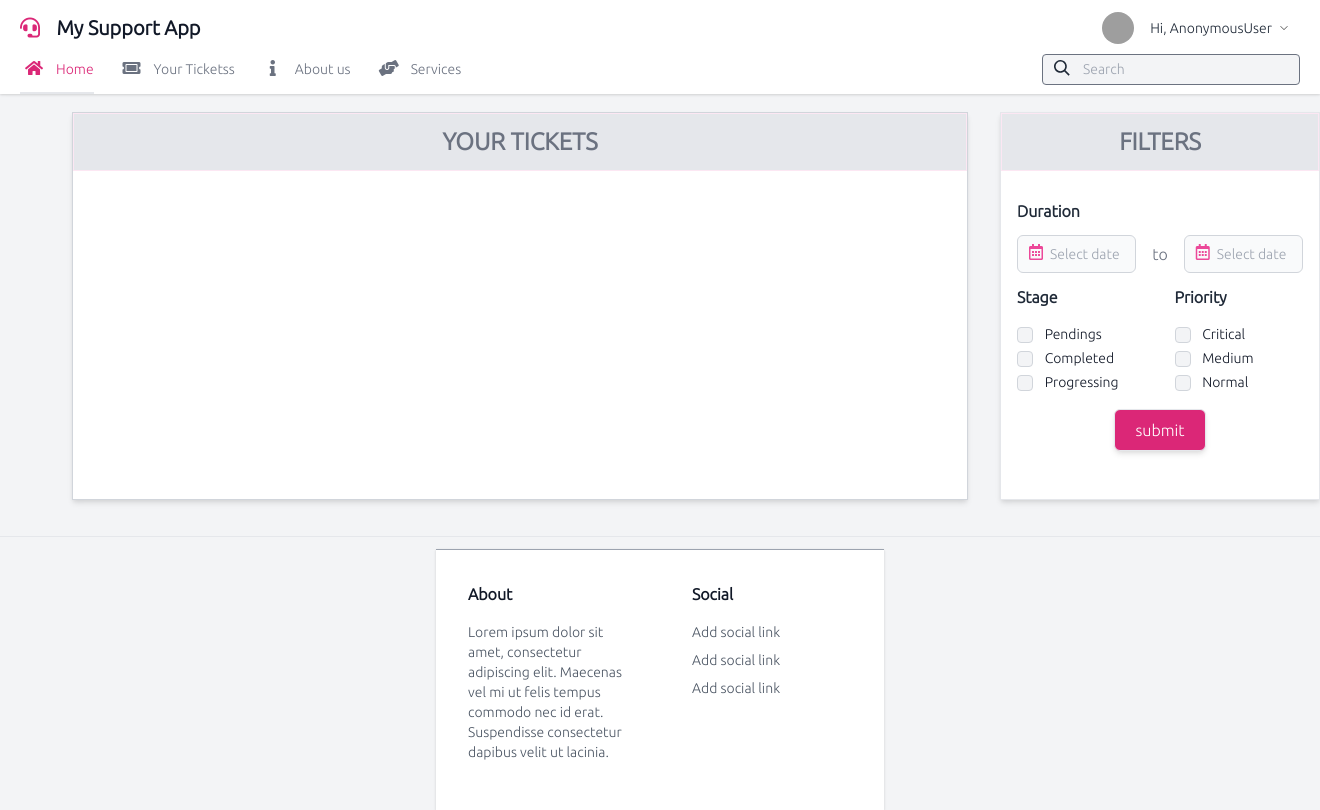
After one commit to dh-sagar12/django-support-ticket-application, a Django app: page /mytickets/ in a window 1320 px wide. The commit adds this page. Run offline with Django 4.2, Linux system fonts and the light colour scheme; data that the repository does not hold is empty; some libraries are stand-ins or nearby versions; grey boxes are pictures that could not be loaded.

Commit message:
view tickets filter UI add new tickets and others

```diff
--- a/supportapp/urls.py
+++ b/supportapp/urls.py
@@ -19,5 +19,6 @@ from django.urls import include, path
 urlpatterns = [
     path('admin/', admin.site.urls),
     path('account/', include('account.urls')),
-    path('', include('home.urls'))
+    path('', include('home.urls')),
+    path('', include('tickets.urls'))
 ]
--- a/templates/base.html
+++ b/templates/base.html
@@ -8,26 +8,23 @@
     <meta name="viewport" content="width=device-width, initial-scale=1.0" />
     <link rel="preconnect" href="https://fonts.googleapis.com">
     <link rel="preconnect" href="https://fonts.gstatic.com" crossorigin>
+    <link href="https://cdn.jsdelivr.net/npm/daisyui@2.15.2/dist/full.css" rel="stylesheet" type="text/css" />
+
+    <link rel="stylesheet" href="https://unpkg.com/flowbite@1.4.7/dist/flowbite.min.css" />
     <link
         href="https://fonts.googleapis.com/css2?family=Bungee&family=Poppins:ital,wght@0,100;0,400;1,300&family=Ubuntu:ital,wght@0,300;1,300;1,400;1,500&display=swap"
         rel="stylesheet">
     <link rel="stylesheet" href="https://cdnjs.cloudflare.com/ajax/libs/tailwindcss/2.2.19/tailwind.min.css"
         integrity="sha512-wnea99uKIC3TJF7v4eKk4Y+lMz2Mklv18+r4na2Gn1abDRPPOeef95xTzdwGD9e6zXJBteMIhZ1+68QC5byJZw=="
         crossorigin="anonymous" referrerpolicy="no-referrer" />
-    <link rel="stylesheet" href="https://cdnjs.cloudflare.com/ajax/libs/tailwindcss/2.2.19/utilities.min.css"
-        integrity="sha512-Y8cJYgNbd3VacNNezxAdncUu75Uj7uR/Dtb4ffepQrtFww5/QlgYt2IwexMwB8/SZWCCVe6kOY20A2Q4zQf5vQ=="
-        crossorigin="anonymous" referrerpolicy="no-referrer" />
     <link rel="stylesheet" href="https://use.fontawesome.com/releases/v5.15.4/css/all.css"
         integrity="sha384-DyZ88mC6Up2uqS4h/KRgHuoeGwBcD4Ng9SiP4dIRy0EXTlnuz47vAwmeGwVChigm" crossorigin="anonymous" />
+    <!-- CSS only -->
+
     <!-- <link rel="stylesheet" href="https://use.fontawesome.com/releases/v5.3.1/css/all.css"
         integrity="sha384-mzrmE5qonljUremFsqc01SB46JvROS7bZs3IO2EmfFsd15uHvIt+Y8vEf7N7fWAU" crossorigin="anonymous"> -->
     <!--Replace with your tailwind.css once created-->
-    <script src="https://cdnjs.cloudflare.com/ajax/libs/Chart.js/2.7.2/Chart.bundle.min.js"
-        integrity="sha256-XF29CBwU1MWLaGEnsELogU6Y6rcc5nCkhhx89nFMIDQ=" crossorigin="anonymous"></script>
-    <script src="https://cdnjs.cloudflare.com/ajax/libs/jquery/3.6.0/jquery.min.js"
-        integrity="sha512-894YE6QWD5I59HgZOGReFYm4dnWc1Qt5NtvYSaNcOP+u1T9qYdvdihz0PPSiiqn/+/3e7Jo4EaG7TubfWGUrMQ=="
-        crossorigin="anonymous" referrerpolicy="no-referrer"></script>
-    <script src="{% static  '/js/countMe.min.js' %}"></script>
+
 
     <title>
         {%block title %}Home- Support App{% endblock %}
@@ -46,14 +43,103 @@
         /* font-family: 'Bungee', cursive!important; */
 
     }
+
+    input:focus, input:active, input:{
+        outline: none !important;
+    }
+    input{
+        outline: none !important;
+
+    }
+    /* custom scrollbar */
+    ::-webkit-scrollbar {
+        width: 20px;
+    }
+
+    ::-webkit-scrollbar-track {
+        background-color: transparent;
+    }
+
+    ::-webkit-scrollbar-thumb {
+        background-color: #d6dee1;
+        border-radius: 20px;
+        border: 6px solid transparent;
+        background-clip: content-box;
+    }
+
+    ::-webkit-scrollbar-thumb:hover {
+        background-color: #a8bbbf;
+    }
 </style>
 
-<body>
+<body class="bg-gray-100  leading-normal tracking-normal">
 
     {% block body %}
-    <p>THis is home page</p>
+
     {% endblock body %}
 
+    <script>
+        /*Toggle dropdown list*/
+        /*https://gist.github.com/slavapas/593e8e50cf4cc16ac972afcbad4f70c8*/
+
+        var userMenuDiv = document.getElementById("userMenu");
+        var userMenu = document.getElementById("userButton");
+
+        var navMenuDiv = document.getElementById("nav-content");
+        var navMenu = document.getElementById("nav-toggle");
+
+        document.onclick = check;
+
+        function check(e) {
+            var target = (e && e.target) || (event && event.srcElement);
+
+            //User Menu
+            if (!checkParent(target, userMenuDiv)) {
+                // click NOT on the menu
+                if (checkParent(target, userMenu)) {
+                    // click on the link
+                    if (userMenuDiv.classList.contains("invisible")) {
+                        userMenuDiv.classList.remove("invisible");
+                    } else { userMenuDiv.classList.add("invisible"); }
+                } else {
+                    // click both outside link and outside menu, hide menu
+                    userMenuDiv.classList.add("invisible");
+                }
+            }
+
+            //Nav Menu
+            if (!checkParent(target, navMenuDiv)) {
+                // click NOT on the menu
+                if (checkParent(target, navMenu)) {
+                    // click on the link
+                    if (navMenuDiv.classList.contains("hidden")) {
+                        navMenuDiv.classList.remove("hidden");
+                    } else { navMenuDiv.classList.add("hidden"); }
+                } else {
+                    // click both outside link and outside menu, hide menu
+                    navMenuDiv.classList.add("hidden");
+                }
+            }
+
+        }
+
+        function checkParent(t, elm) {
+            while (t.parentNode) {
+                if (t == elm) { return true; }
+                t = t.parentNode;
+            }
+            return false;
+        }
+    </script>
+<script src="https://cdnjs.cloudflare.com/ajax/libs/Chart.js/2.7.2/Chart.bundle.min.js"
+integrity="sha256-XF29CBwU1MWLaGEnsELogU6Y6rcc5nCkhhx89nFMIDQ=" crossorigin="anonymous"></script>
+<script src="https://cdnjs.cloudflare.com/ajax/libs/jquery/3.6.0/jquery.min.js"
+integrity="sha512-894YE6QWD5I59HgZOGReFYm4dnWc1Qt5NtvYSaNcOP+u1T9qYdvdihz0PPSiiqn/+/3e7Jo4EaG7TubfWGUrMQ=="
+crossorigin="anonymous" referrerpolicy="no-referrer"></script>
+<script src="{% static  '/js/countMe.min.js' %}"></script>
+<script src="https://unpkg.com/flowbite@1.4.7/dist/flowbite.js"></script>
+<script src="https://unpkg.com/flowbite@1.4.7/dist/datepicker.js"></script>
+
+
 </body>
-
 </html>
--- /dev/null
+++ b/templates/home/footer.html
@@ -0,0 +1,34 @@
+
+<footer class="bg-white border-t border-gray-400 shadow">
+    <div class="container max-w-md mx-auto flex py-8">
+
+        <div class="w-full mx-auto flex flex-wrap">
+            <div class="flex w-full md:w-1/2 ">
+                <div class="px-8">
+                    <h3 class="font-bold font-bold text-gray-900">About</h3>
+                    <p class="py-4 text-gray-600 text-sm">
+                        Lorem ipsum dolor sit amet, consectetur adipiscing elit. Maecenas vel mi ut felis tempus commodo nec id erat. Suspendisse consectetur dapibus velit ut lacinia.
+                    </p>
+                </div>
+            </div>
+
+            <div class="flex w-full md:w-1/2">
+                <div class="px-8">
+                    <h3 class="font-bold font-bold text-gray-900">Social</h3>
+                    <ul class="list-reset items-center text-sm pt-3">
+                        <li>
+                            <a class="inline-block text-gray-600 no-underline hover:text-gray-900 hover:underline py-1" href="#">Add social link</a>
+                        </li>
+                        <li>
+                            <a class="inline-block text-gray-600 no-underline hover:text-gray-900 hover:underline py-1" href="#">Add social link</a>
+                        </li>
+                        <li>
+                            <a class="inline-block text-gray-600 no-underline hover:text-gray-900 hover:underline py-1" href="#">Add social link</a>
+                        </li>
+                    </ul>
+                </div>
+            </div>
+        </div>
+
+    </div>
+</footer>
--- a/templates/home/navbar.html
+++ b/templates/home/navbar.html
@@ -82,14 +82,15 @@
                         <i class="fas fa-chart-area fa-fw mr-3"></i><span class="pb-1 md:pb-0 text-sm">Analytics</span>
                     </a>
                 </li>
+
                 {% else %}
                 <li class="mr-6 my-2 md:my-0">
-                    <a href="#" class="block py-1 md:py-3 pl-1 align-middle text-pink-600 no-underline hover:text-gray-900 border-b-2 border-orange-600 hover:border-orange-600">
+                    <a href="{% url 'home' %}" class="block py-1 md:py-3 pl-1 align-middle text-pink-600 no-underline hover:text-gray-900 border-b-2 border-orange-600 hover:border-orange-600">
                         <i class="fas fa-home fa-fw mr-3 text-pink-600"></i><span class="pb-1 md:pb-0 text-sm">Home</span>
                     </a>
                 </li>
                 <li class="mr-6 my-2 md:my-0">
-                    <a href="#" class="block py-1 md:py-3 pl-1 align-middle text-gray-500 no-underline hover:text-gray-900 border-b-2 border-orange-600 hover:border-purple-600">
+                    <a href="{% url 'myTickets' %}" class="block py-1 md:py-3 pl-1 align-middle text-gray-500 no-underline hover:text-gray-900 border-b-2 border-white hover:border-purple-600">
                         <i class="fas fa-ticket-alt fa-fw mr-3 "></i><span class="pb-1 md:pb-0 text-sm">Your Ticketss</span>
                     </a>
                 </li>
--- /dev/null
+++ b/templates/tickets/mytickets.html
@@ -0,0 +1,154 @@
+{% extends 'base.html' %}
+{% load static %}
+{% block body %}
+{% include 'home/navbar.html' %}
+<div class="container grid grid-cols-4 mx-10">
+    <div
+        class="container shadow border shadow-md mt-28 bg-white mb-6 col-span-3 max-w-4xl mx-auto  border border-gray-300 ">
+        <h3 class="uppercase text-gray-500 font-bold py-3 bg-gray-200 border border-pink-100 text-2xl text-center">your
+            tickets</h3>
+        <div class="overflow-y-scroll max-h-screen my-3 scroll-auto">
+            {% for ticket in my_tickets %}
+            <div class="shadow shadow-md h-auto mx-4 pt-8">
+                <div class="flex justify-between  p-2 border border-pink-200 font-bold bg-gray-50 ">
+                    <p class="uppercase">Issued On: {{ticket.created_on}}</p>
+
+                    {% if ticket.is_opened and ticket.assigned_to is not null and not ticket.is_closed %}
+                        <p class="uppercase">Status: Assigned</p>
+                    {% elif ticket.is_closed and ticket.closed_by is not null %}
+                        <p class="uppercase">Status: Closed</p>
+                    {% else %}
+                        <p class="uppercase">Status: Pending</p>
+                    {% endif %}
+
+                    <div class="flex  text-pink-500 space-x-3">
+                        <li class="list-none">
+                            <span class="tooltip tooltip tooltip-top " data-tip="Close Ticket">
+                                <a href="#"><i class="far fa-check-circle"></i></a>
+                            </span>
+                        </li>
+                        <li class="list-none">
+                            <span class="tooltip tooltip tooltip-top" data-tip="View Details">
+                                <a href="#"><i class="fas fa-list-ul" data-tooltip-target="tooltip-detial"></i></a>
+                            </span>
+                        </li>
+                        <li class="list-none">
+                            <span class="tooltip tooltip tooltip-top" data-tip="Edit">
+                                <a href="#"><i class="far fa-edit"></i></a>
+                            </span>
+                        </li>
+                    </div>
+                </div>
+                <div class="px-4 py-3">
+                    <h3 class="text-gray-700 font-bold uppercase leading-10 ">{{ticket.title}}</h3>
+                    <p class="text-gray-500">{{ticket.description|truncatechars:130}}</p>
+                </div>
+                <div class="footer py-3 bg-gray-100 flex space-x-3 justify-between px-2">
+                    <p class="uppercase text-xs font-bold">Opened by: {{ticket.opened_by}} </p>
+                    <p class="uppercase text-xs font-bold">closed by: {{ticket.closed_by}} </p>
+                    <p class="uppercase text-xs font-bold">closed on: {{ticket.closed_at}}</p>
+                </div>
+            </div>
+
+
+            {% endfor %}
+
+        </div>
+    </div>
+    <div class="container shadow border shadow-md mt-28 bg-white  h-50 mb-6">
+        <h3 class="uppercase text-gray-500 font-bold py-3 bg-gray-200 border border-pink-100 text-2xl text-center">
+            Filters</h3>
+        <div class="flex flex-col  mb-4 p-4">
+
+
+            <div class="flex-flex-col">
+                <h3 class="text-md py-3 font-bold">Duration</h3>
+                <div date-rangepicker class="flex items-center">
+                    <div class="relative">
+                        <div class="absolute inset-y-0 left-0 flex items-center pl-3 pointer-events-none">
+                            <i class="far fa-calendar-alt w-5 h-5 text-pink-500  cursor-pointer"></i>
+                        </div>
+                        <input name="start" type="text" datepicker datepicker-format="yyyy/mm/dd"
+                            class="bg-gray-50 border border-gray-300 text-gray-900 sm:text-sm rounded-md  focus:outline-none  focus:border-pink-600  w-full pl-8"
+                            placeholder="Select date start">
+                    </div>
+                    <span class="mx-4 text-gray-500">to</span>
+                    <div class="relative">
+                        <div class="absolute inset-y-0 left-0 flex items-center pl-3 pointer-events-none">
+                            <i class="far fa-calendar-alt w-5 h-5 text-pink-500 cursor-pointer"></i>
+                        </div>
+                        <input name="start" type="text" datepicker datepicker-format="yyyy/mm/dd"
+                            class="bg-gray-50 border border-gray-300 text-gray-900 sm:text-sm rounded-md  focus:outline-none  focus:border-pink-600  w-full pl-8"
+                            placeholder="Select date start">
+                    </div>
+                </div>
+            </div>
+
+
+            <div class="flex space-x-14">
+                <div class="flex flex-col">
+                    <h3 class="text-md py-3 font-bold ">Stage</h3>
+                    <div>
+                        <input id="pending" type="checkbox" value="" name="pending"
+                            class="w-4 h-4 text-pink-600 bg-gray-100 rounded border-gray-300 focus:outline-none">
+                        <label for="pending"
+                            class="ml-2 text-sm font-medium text-gray-900 dark:text-gray-300">Pendings</label>
+                    </div>
+
+                    <div>
+                        <input id="completed" type="checkbox" value="" name="completed"
+                            class="w-4 h-4 text-pink-600 bg-gray-100 rounded border-gray-300 focus:outline-none ">
+                        <label for="completed"
+                            class="ml-2 text-sm font-medium text-gray-900 dark:text-gray-300">Completed</label>
+                    </div>
+
+                    <div>
+                        <input id="progressing" type="checkbox" value="" name="progressing"
+                            class="w-4 h-4 text-pink-600 bg-gray-100 rounded border-gray-300 focus:outline-none ">
+                        <label for="progressing"
+                            class="ml-2 text-sm font-medium text-gray-900 dark:text-gray-300">Progressing</label>
+                    </div>
+                </div>
+
+
+
+                <div class="flex flex-col">
+                    <h3 class="text-md py-3 font-bold ">Priority</h3>
+                    <div>
+                        <input id="critical" type="checkbox" value="" name="critical"
+                            class="w-4 h-4 text-pink-600 bg-gray-100 rounded border-gray-300 focus:outline-none ">
+                        <label for="critical"
+                            class="ml-2 text-sm font-medium text-gray-900 dark:text-gray-300">Critical</label>
+                    </div>
+
+                    <div>
+                        <input id="medium" type="checkbox" value="" name="medium"
+                            class="w-4 h-4 text-pink-600 bg-gray-100 rounded border-gray-300 focus:outline-none ">
+                        <label for="medium"
+                            class="ml-2 text-sm font-medium text-gray-900 dark:text-gray-300">Medium</label>
+                    </div>
+
+                    <div>
+                        <input id="normal" type="checkbox" value="" name="normal"
+                            class="w-4 h-4 text-pink-600 bg-gray-100 rounded border-gray-300 focus:outline-none ">
+                        <label for="normal"
+                            class="ml-2 text-sm font-medium text-gray-900 dark:text-gray-300">Normal</label>
+                    </div>
+
+
+                </div>
+            </div>
+
+            <div class="flex text-center justify-center items-center my-4">
+                <button class="border shadow shadow-md px-5 py-2 bg-pink-600 rounded rounded-md text-white">
+                    submit
+                </button>
+            </div>
+        </div>
+    </div>
+</div>
+<hr class="text-black my-3 bg-black ">
+<div class="flex justify-center item-center">
+    {% include 'home/footer.html' %}
+</div>
+{% endblock body %}
--- a/tickets/models.py
+++ b/tickets/models.py
@@ -25,7 +25,7 @@ class Ticket(models.Model):
     title =  models.CharField(max_length=200, null=False )
     description = models.TextField(null=False)
     attachment = models.ImageField(upload_to=avatar_directory_path,  blank=True)
-    issued_by  =models.ForeignKey(settings.AUTH_USER_MODEL,  related_name='issued_by',  on_delete=models.DO_NOTHING)
+    issued_by  =models.ForeignKey(settings.AUTH_USER_MODEL, default=User,  related_name='issued_by',  on_delete=models.DO_NOTHING)
     opened_by  = models.ForeignKey(settings.AUTH_USER_MODEL, null=True, blank=True, related_name='opened_by',  on_delete=models.DO_NOTHING)
     assigned_to =  models.ForeignKey(settings.AUTH_USER_MODEL, null=True, blank=True, related_name='assigned_to', on_delete=models.DO_NOTHING)
     priority_id = models.ForeignKey(TicketPriority, on_delete=models.DO_NOTHING)
--- /dev/null
+++ b/tickets/urls.py
@@ -0,0 +1,7 @@
+from . import views
+from django.contrib import admin
+from django.urls import include, path
+
+urlpatterns = [
+        path('mytickets/', views.get_my_tickets, name='myTickets' ),
+]
--- a/tickets/views.py
+++ b/tickets/views.py
@@ -1,14 +1,16 @@
 import datetime
 import imp
-from django.shortcuts import render
+from django.shortcuts import redirect, render
 from django.db.models import   Q
+from django.urls import reverse
+from tickets.forms import TicketForm
 from tickets.models import Ticket
 
 # Create your views here.
 
 
 def get_users_recent_ticket(request):
-    users_recent_ticket = Ticket.objects.filter(issued_by=  request.user.id)
+    users_recent_ticket = Ticket.objects.filter(issued_by=  request.user.id).order_by('-created_on')[:6]
     return users_recent_ticket
 
 
@@ -32,3 +34,21 @@ def get_customer_monthly_summary(request):
 
         'total_progressing_ticket': {'title': 'Total Progressing Ticket', 'desc': 'tickets are being solved', 'qty': total_progressing_ticket}
     }
+
+def add_new_ticket(request):
+    if request.user.is_authenticated:
+        form = TicketForm()
+        return {
+            'form': form
+        }
+    else:
+        return redirect(reverse('login'))
+
+
+
+def get_my_tickets(request):
+    my_tickets =  Ticket.objects.filter(issued_by= request.user.id).order_by('-created_on')
+    params = {
+        'my_tickets': my_tickets
+    }
+    return render(request, 'tickets/mytickets.html', params)
```
Also changed, not shown: home/views.py (+15 -2 lines), templates/home/home.html (+22 -55 lines), templates/home/monthlysummary.html (+8 -8 lines), templates/home/ticketcard.html (+10 -2 lines), templates/tickets/addticket.html (added, +60 -0 lines), tickets/forms.py (added, +21 -0 lines).
